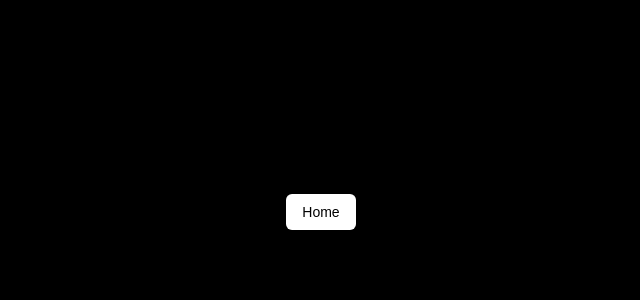
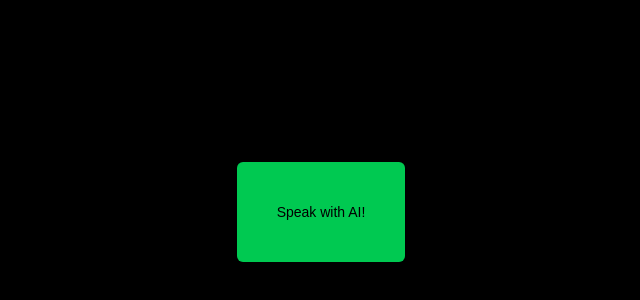
Before and after one commit to sebastian-noel/NextStep, a Next.js app in the folder next-step/: page /practice in a window 1280 px wide. Shown: the part 188-488 px from the top of the page, without its empty margins (319-959 px from the left). Built offline with nearby package versions, Linux system fonts and the light colour scheme.

Commit message:
big  botunm

```diff
--- a/next-step/app/practice/page.tsx
+++ b/next-step/app/practice/page.tsx
@@ -5,9 +5,9 @@ export default function TestPage() {
     <div className="flex justify-center items-center min-h-screen bg-black">
       <a
         href="/"
-        className="bg-white hover:bg-gray-300 text-black text-sm font-medium px-4 py-2 rounded-md"
+        className="bg-green-500 hover:bg-green-700 text-black text-sm font-medium px-10 py-10 rounded-md"
       >
-        Home
+        Speak with AI!
       </a>
     </div>
   );
```
